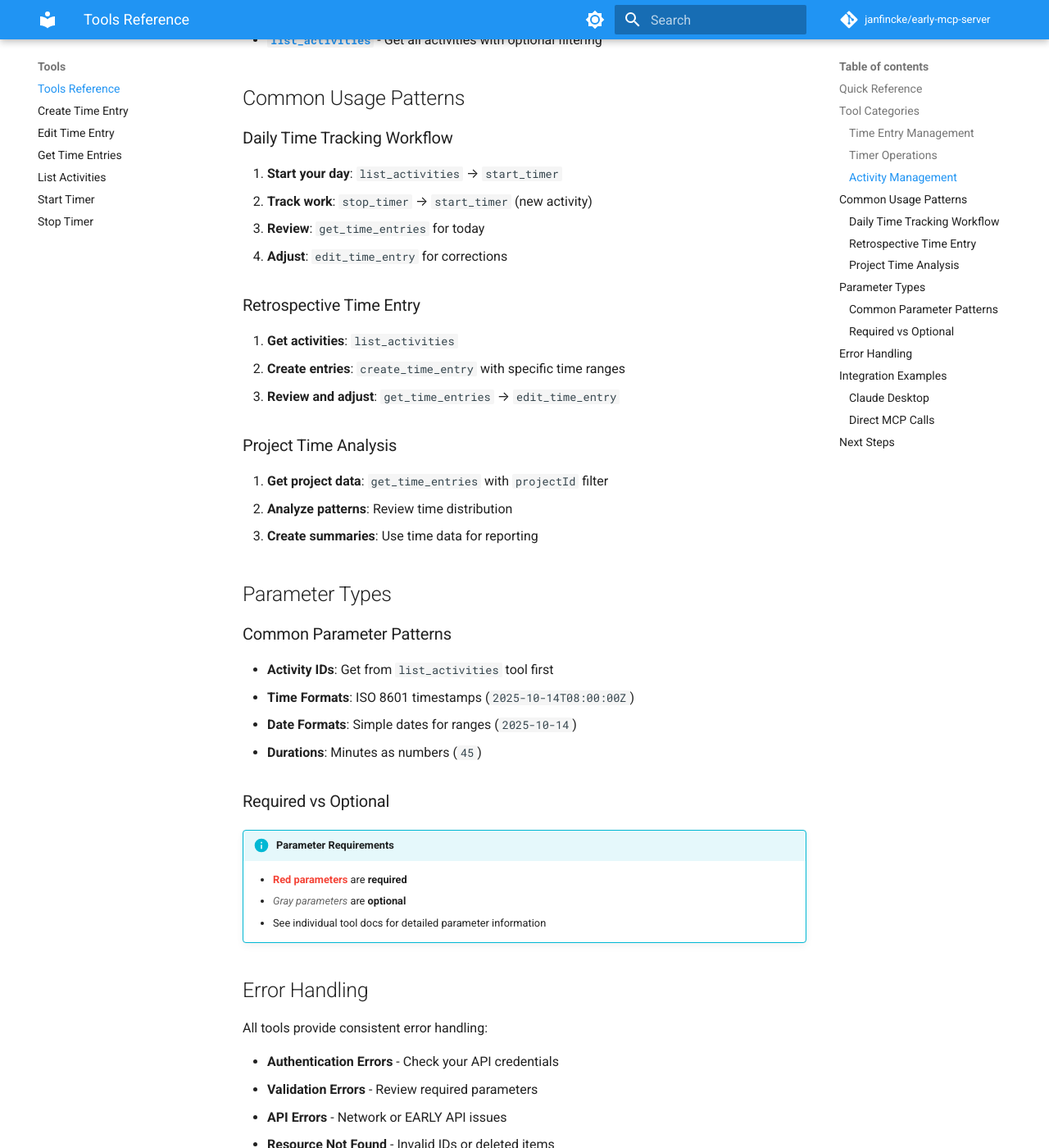
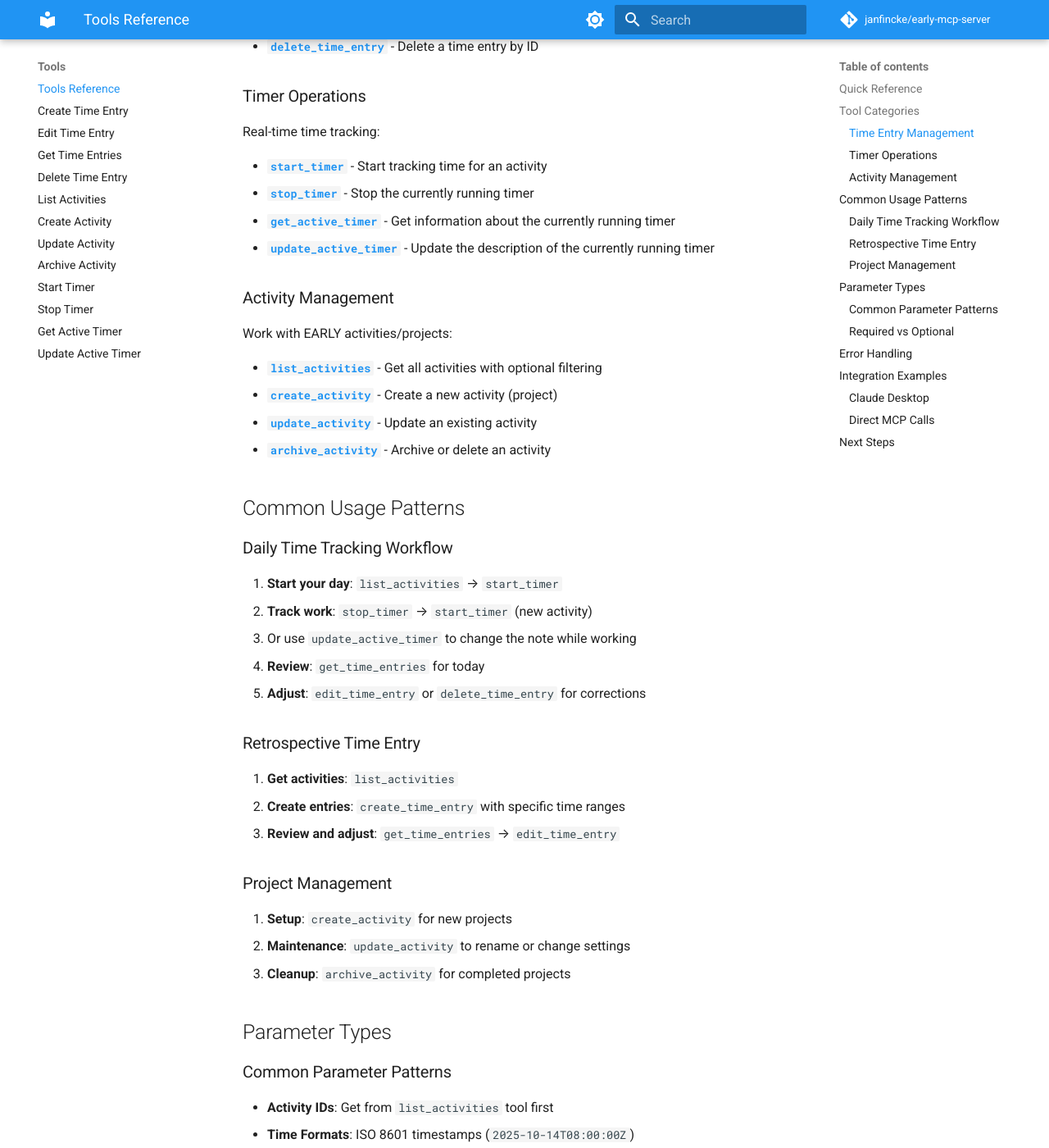
Before and after one commit to janfincke/early-mcp-server, an MkDocs documentation site: the page built from docs/tools/index.md, in a window 1280 px wide and 1400 px high, scrolled down 1278 px. Shown: the whole window at 82% size. Built offline with MkDocs 1.6.1 and Material for MkDocs 9.7.7, drawn with Linux system fonts in a browser that asks for light colours; comment, search, counter and statistics services are not loaded; the version menu is left out; some of the changed text lies outside the part shown.

Commit message:
Update MkDocs documentation for new tools

````diff
--- a/docs/tools/index.md
+++ b/docs/tools/index.md
@@ -1,6 +1,6 @@
 # Tools Reference
 
-The EARLY MCP Server provides **6 time tracking tools** that enable comprehensive time management through the MCP protocol. All tools are fully implemented and production-ready.
+The EARLY MCP Server provides **12 time tracking and management tools** that enable comprehensive time management through the MCP protocol. All tools are fully implemented and production-ready.
 
 ## Quick Reference {#quick-reference}
 
@@ -9,9 +9,15 @@ The EARLY MCP Server provides **6 time tracking tools** that enable comprehensiv
 | [`create_time_entry`](create_time_entry.md) | Create new time entries | `projectId`, `description` | [📖 Details](create_time_entry.md) |
 | [`edit_time_entry`](edit_time_entry.md) | Modify existing entries | `timeEntryId` | [📖 Details](edit_time_entry.md) |
 | [`get_time_entries`](get_time_entries.md) | Query time entries | Date ranges, filters | [📖 Details](get_time_entries.md) |
+| [`delete_time_entry`](delete_time_entry.md) | Delete time entries | `timeEntryId` | [📖 Details](delete_time_entry.md) |
 | [`list_activities`](list_activities.md) | Get available activities | Optional filtering | [📖 Details](list_activities.md) |
+| [`create_activity`](create_activity.md) | Create new activity | `name` | [📖 Details](create_activity.md) |
+| [`update_activity`](update_activity.md) | Update existing activity | `activityId` | [📖 Details](update_activity.md) |
+| [`archive_activity`](archive_activity.md) | Archive/delete activity | `activityId` | [📖 Details](archive_activity.md) |
 | [`start_timer`](start_timer.md) | Begin time tracking | `projectId` | [📖 Details](start_timer.md) |
 | [`stop_timer`](stop_timer.md) | End time tracking | None | [📖 Details](stop_timer.md) |
+| [`get_active_timer`](get_active_timer.md) | Check running timer | None | [📖 Details](get_active_timer.md) |
+| [`update_active_timer`](update_active_timer.md) | Update running timer | `description` | [📖 Details](update_active_timer.md) |
 
 ## Tool Categories {#categories}
 
@@ -22,6 +28,7 @@ Core CRUD operations for time entries:
 - **[`create_time_entry`](create_time_entry.md)** - Create time entries with flexible parameters (duration, time ranges)
 - **[`edit_time_entry`](edit_time_entry.md)** - Update existing time entries (time, activity, description)
 - **[`get_time_entries`](get_time_entries.md)** - Query time entries with date ranges and filtering
+- **[`delete_time_entry`](delete_time_entry.md)** - Delete a time entry by ID
 
 ### Timer Operations {#timers}
 
@@ -29,12 +36,17 @@ Real-time time tracking:
 
 - **[`start_timer`](start_timer.md)** - Start tracking time for an activity
 - **[`stop_timer`](stop_timer.md)** - Stop the currently running timer
+- **[`get_active_timer`](get_active_timer.md)** - Get information about the currently running timer
+- **[`update_active_timer`](update_active_timer.md)** - Update the description of the currently running timer
 
 ### Activity Management {#activities}
 
 Work with EARLY activities/projects:
 
 - **[`list_activities`](list_activities.md)** - Get all activities with optional filtering
+- **[`create_activity`](create_activity.md)** - Create a new activity (project)
+- **[`update_activity`](update_activity.md)** - Update an existing activity
+- **[`archive_activity`](archive_activity.md)** - Archive or delete an activity
 
 ## Common Usage Patterns {#patterns}
 
@@ -42,8 +54,9 @@ Work with EARLY activities/projects:
 
 1. **Start your day**: `list_activities` → `start_timer`
 2. **Track work**: `stop_timer` → `start_timer` (new activity)
+   - Or use `update_active_timer` to change the note while working
 3. **Review**: `get_time_entries` for today
-4. **Adjust**: `edit_time_entry` for corrections
+4. **Adjust**: `edit_time_entry` or `delete_time_entry` for corrections
 
 ### Retrospective Time Entry
 
@@ -51,11 +64,11 @@ Work with EARLY activities/projects:
 2. **Create entries**: `create_time_entry` with specific time ranges
 3. **Review and adjust**: `get_time_entries` → `edit_time_entry`
 
-### Project Time Analysis
+### Project Management
 
-1. **Get project data**: `get_time_entries` with `projectId` filter
-2. **Analyze patterns**: Review time distribution
-3. **Create summaries**: Use time data for reporting
+1. **Setup**: `create_activity` for new projects
+2. **Maintenance**: `update_activity` to rename or change settings
+3. **Cleanup**: `archive_activity` for completed projects
 
 ## Parameter Types {#parameter-types}
 
@@ -98,6 +111,8 @@ Ask Claude naturally:
 "Start a timer for my development work"
 "Show me today's time entries"
 "Create a 2-hour time entry for the client meeting this morning"
+"Delete that last time entry"
+"Create a new project called 'Website Redesign'"
 ```
 
 ### Direct MCP Calls
--- a/mkdocs.yml
+++ b/mkdocs.yml
@@ -95,9 +95,15 @@ nav:
     - Create Time Entry: tools/create_time_entry.md
     - Edit Time Entry: tools/edit_time_entry.md
     - Get Time Entries: tools/get_time_entries.md
+    - Delete Time Entry: tools/delete_time_entry.md
     - List Activities: tools/list_activities.md
+    - Create Activity: tools/create_activity.md
+    - Update Activity: tools/update_activity.md
+    - Archive Activity: tools/archive_activity.md
     - Start Timer: tools/start_timer.md
     - Stop Timer: tools/stop_timer.md
+    - Get Active Timer: tools/get_active_timer.md
+    - Update Active Timer: tools/update_active_timer.md
   - Integration: integration.md
   - Architecture: architecture.md
   - Troubleshooting: troubleshooting.md
````
Also changed, not shown: docs/tools/archive_activity.md (added, +49 -0 lines), docs/tools/create_activity.md (added, +79 -0 lines), docs/tools/delete_time_entry.md (added, +59 -0 lines), docs/tools/get_active_timer.md (added, +40 -0 lines), docs/tools/update_active_timer.md (added, +61 -0 lines), docs/tools/update_activity.md (added, +90 -0 lines).
